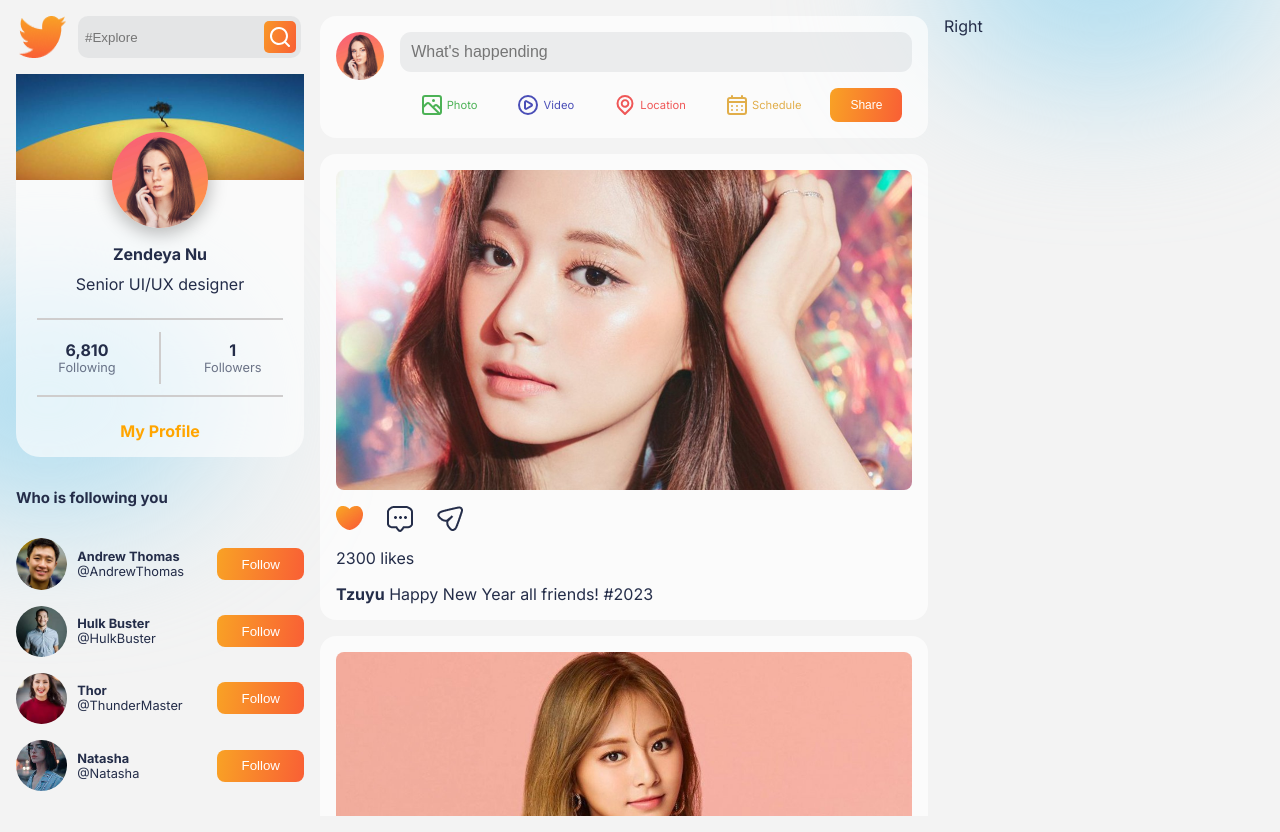
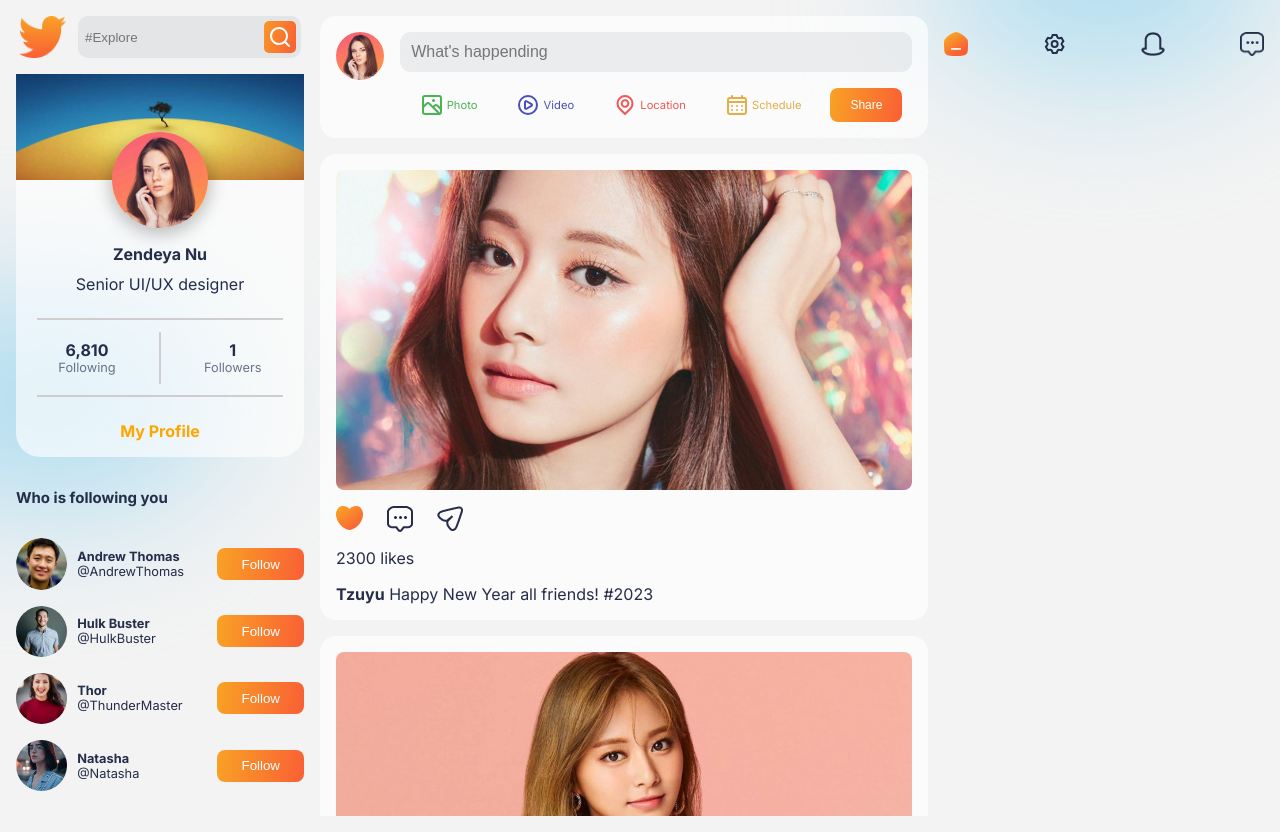
Before and after one commit to ConnectWithNoor/connectbook, a React (Create React App) app: page / in a window 1280 px wide. Built offline with nearby package versions, Linux system fonts and the light colour scheme.

Commit message:
navIcons component

```diff
--- /dev/null
+++ b/src/components/RightSide/RightSide.css
@@ -0,0 +1,16 @@
+.rightSide {
+  display: flex;
+  flex-direction: column;
+  gap: 2rem;
+}
+
+.navIcons {
+  display: flex;
+  margin-top: 1rem;
+  justify-content: space-between;
+}
+
+.navIcons > img {
+  width: 1.5rem;
+  height: 1.5rem;
+}
--- /dev/null
+++ b/src/components/RightSide/RightSide.jsx
@@ -0,0 +1,21 @@
+import Home from '../../img/home.png';
+import Noti from '../../img/noti.png';
+import Comment from '../../img/comment.png';
+import { UilSetting } from '@iconscout/react-unicons';
+
+import './RightSide.css';
+
+const RightSide = () => {
+  return (
+    <div className='rightSide'>
+      <div className='navIcons'>
+        <img src={Home} alt='home' />
+        <UilSetting />
+        <img src={Noti} alt='noti' />
+        <img src={Comment} alt='comment' />
+      </div>
+    </div>
+  );
+};
+
+export default RightSide;
--- a/src/pages/Home/Home.jsx
+++ b/src/pages/Home/Home.jsx
@@ -1,17 +1,14 @@
 import PostSide from '../../components/PostSide/PostSide';
 import ProfileSide from '../../components/ProfileSide/ProfileSide';
+import RightSide from '../../components/RightSide/RightSide';
 import './Home.css';
 
 const Home = () => {
   return (
     <div className='home'>
-      <div className='profileSide'>
-        <ProfileSide />
-      </div>
-      <div className='postSide'>
-        <PostSide />
-      </div>
-      <div className='rightSide'>Right</div>
+      <ProfileSide />
+      <PostSide />
+      <RightSide />
     </div>
   );
 };
```
